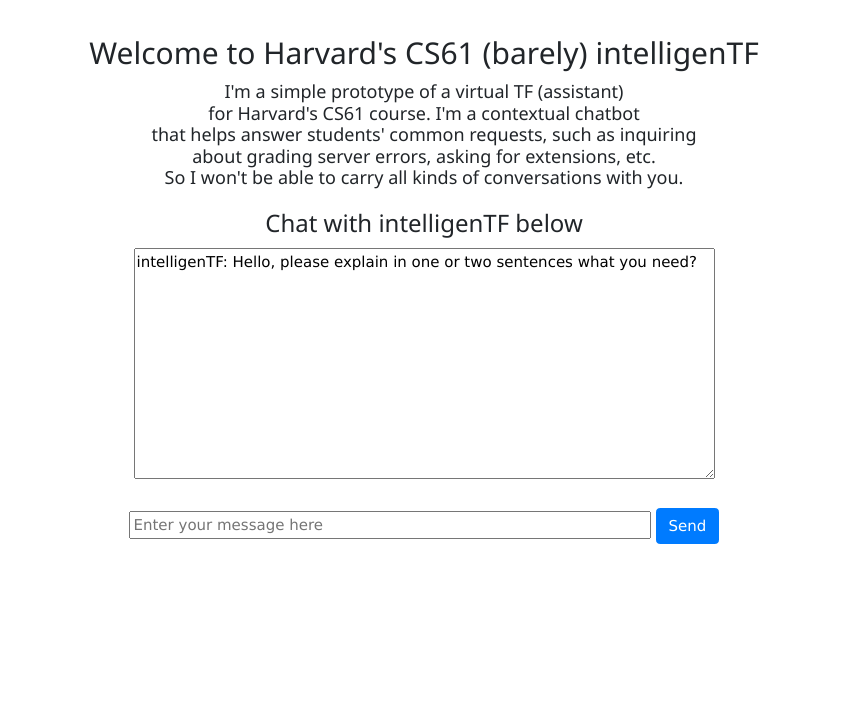
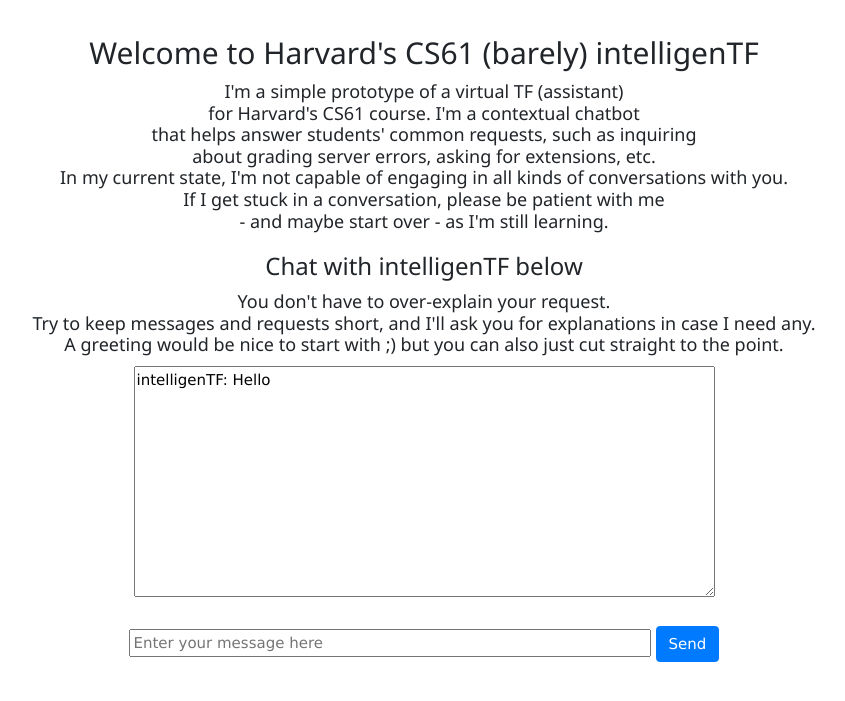
Before and after one commit to eliasab16/61intelligenTF, a Flask app: page / in a window 1280 px wide. Shown: the part 59-760 px from the top of the page, without its empty margins (216-1061 px from the left). Run offline with Flask 2, Linux system fonts and the light colour scheme; some libraries are stand-ins or nearby versions.

Commit message:
changed the interface text

```diff
--- a/app/templates/chat.html
+++ b/app/templates/chat.html
@@ -23,17 +23,20 @@
     </nav>
     <section class="w3-container w3-center" style="padding-top:25px">
         <h2>Welcome to Harvard's CS61 (barely) intelligenTF</h2>
-        <h5>I'm a simple prototype of a virtual TF (assistant) <br> for Harvard's CS61 course. I'm a contextual
-            chatbot <br>
-            that helps answer students' common requests, such as inquiring <br>
-            about grading server errors, asking for extensions, etc.<br> So I won't be able to carry all kinds of
-            conversations with you. <br> </h5>
+        <h5>I'm a simple prototype of a virtual TF (assistant) <br> for Harvard's CS61 course. I'm a contextual chatbot
+            <br> that helps answer students' common requests, such as inquiring <br>
+            about grading server errors, asking for extensions, etc.<br> In my current state, I'm not capable of
+            engaging in all kinds of conversations with you. <br> If I get stuck in a conversation, please be patient
+            with me <br>- and maybe start over - as I'm still learning.
+        </h5>
     </section>
 
     <div class="chatwindow">
         <h3>Chat with intelligenTF below</h3>
-        <textarea id="chat" cols="70" rows="10"
-            readonly>intelligenTF: Hello, please explain in one or two sentences what you need?</textarea>
+        <h5>You don't have to over-explain your request.<br> Try to keep messages and requests short,
+            and I'll ask you for explanations in case I need any.<br>A greeting would be nice to start with ;) but you
+            can also just cut straight to the point.</h5>
+        <textarea id="chat" cols="70" rows="10" readonly>intelligenTF: Hello</textarea>
         <br /><br />
         <form action="/" method="post">
             <div>
```
